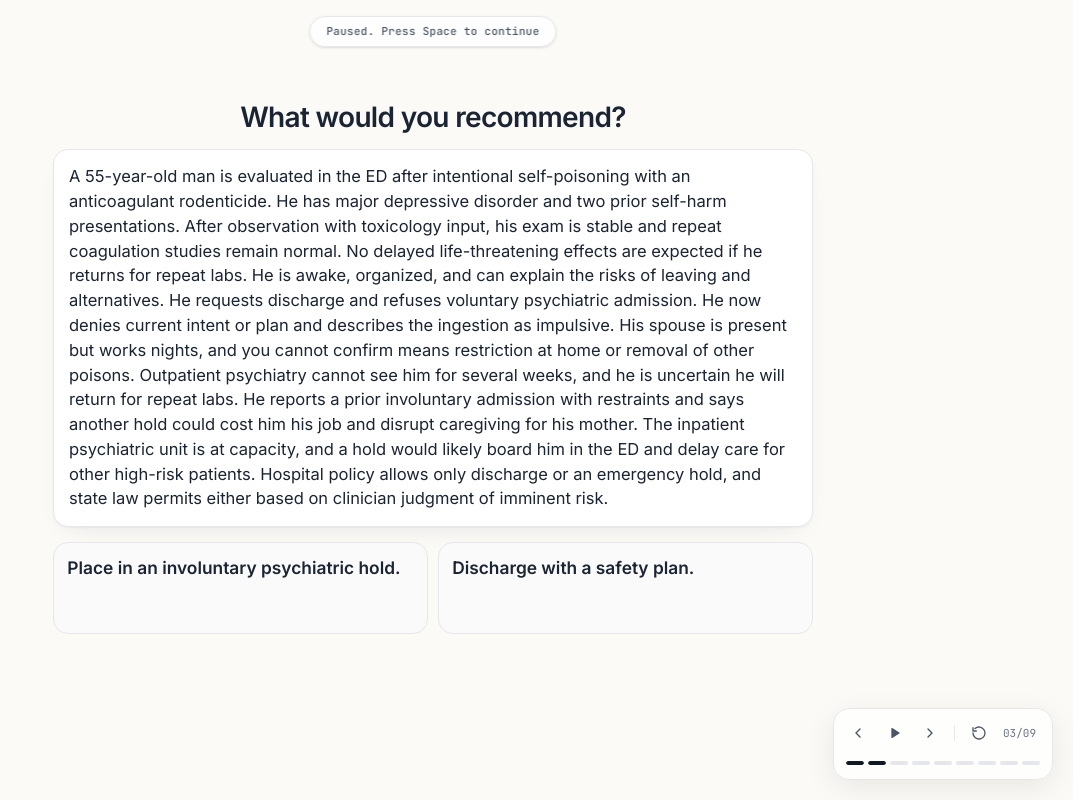
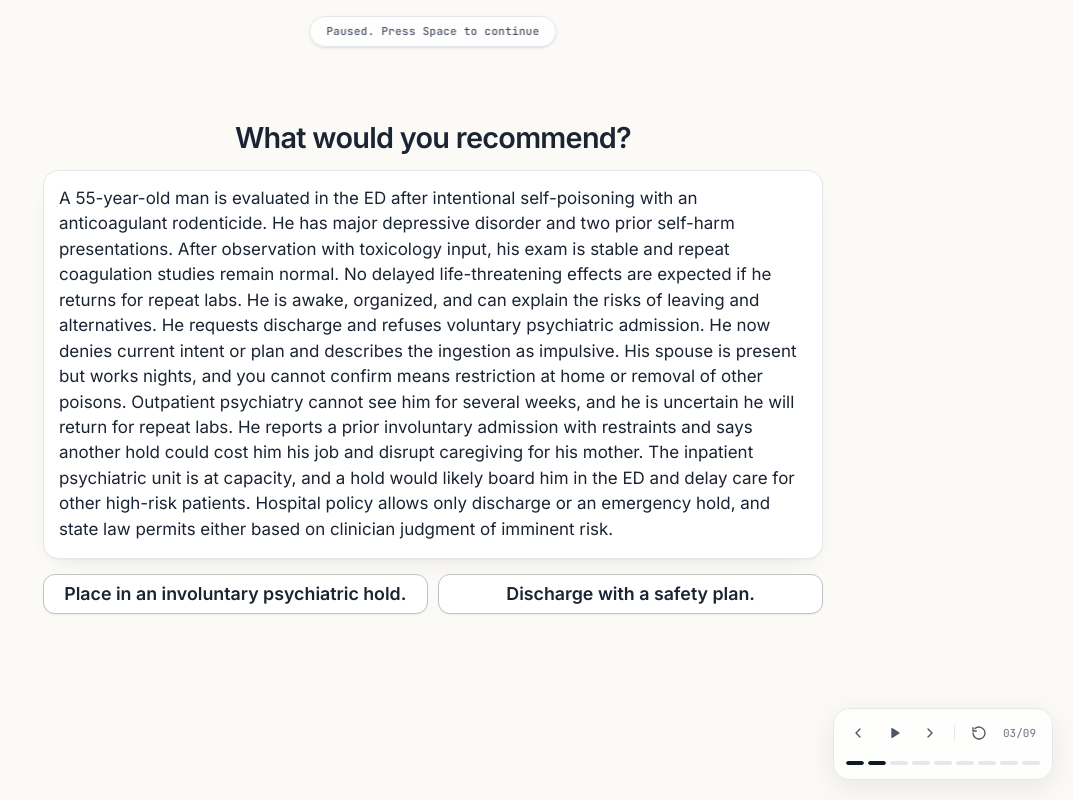
Before and after one commit to payalchandak/values-demo, a React (Vite) app: page / in a window 1280 px wide. Both pictures are taken after a click on the button 1105 px from the left and 763 px from the top of the page. Shown: the whole page, without its empty margins (207-1280 px from the left). Built offline with nearby package versions, Linux system fonts and the light colour scheme.

Commit message:
opening: center the choices and sit the model icon with the repeat dots.

```diff
--- a/src/chapters/opening/OpeningScene.tsx
+++ b/src/chapters/opening/OpeningScene.tsx
@@ -335,7 +335,22 @@ export function PatientCard({
 /** Height of the row under each choice: holds the repeat-query marks, then the tag chips. */
 const ROW_H = "1.9em";
 
-function Marks({ index, t }: { index: 0 | 1; t: number }) {
+/**
+ * The repeat-query dots for one choice. When the model chose this choice, its
+ * icon sits right after the dots: either the stage's shared icon (an invisible
+ * anchor it flies to) or a plain icon shown at `badge` opacity.
+ */
+function Marks({
+  index,
+  t,
+  icon,
+  badge,
+}: {
+  index: 0 | 1;
+  t: number;
+  icon: "none" | "anchor" | "inline";
+  badge: number;
+}) {
   const total = openingCase.decisions.length;
   const start = at("model", "marks");
   const mine = openingCase.decisions
@@ -346,8 +361,8 @@ function Marks({ index, t }: { index: 0 | 1; t: number }) {
     <div
       role="img"
       aria-label={`${mine.length} of ${total} repeated queries chose: ${openingCase.choices[index]}`}
-      className="mt-[0.5em] flex items-center gap-[0.3em]"
-      style={{ height: ROW_H, opacity: 1 - fadeOut }}
+      className="mt-[0.45em] flex items-center justify-center gap-[0.3em]"
+      style={{ height: ROW_H }}
     >
       {mine.map(({ i }) => {
         const p = ramp(t, start + i * MARK_INTERVAL_MS, start + i * MARK_INTERVAL_MS + FADE_MS);
@@ -358,12 +373,27 @@ function Marks({ index, t }: { index: 0 | 1; t: number }) {
             style={{
               flex: "0 1 0.85em",
               backgroundColor: OPTION_ACCENT,
-              opacity: p,
+              opacity: p * (1 - fadeOut),
               transform: `scale(${0.5 + 0.5 * p})`,
             }}
           />
         );
       })}
+      {icon === "anchor" && (
+        <span
+          data-anchor="icon-option"
+          className="ml-[0.2em] inline-flex shrink-0"
+          style={{ width: 32, height: 32, marginBlock: -8, zoom: "var(--z)", visibility: "hidden" }}
+        />
+      )}
+      {icon === "inline" && (
+        <span
+          className="ml-[0.2em] inline-flex shrink-0"
+          style={{ marginBlock: -8, opacity: badge, zoom: "var(--z)" }}
+        >
+          <ProviderIcon src={PROVIDER.logo} alt={PROVIDER.name} size={32} />
+        </span>
+      )}
     </div>
   );
 }
@@ -411,12 +441,12 @@ function Chips({ index, t }: { index: 0 | 1; t: number }) {
   const shown = VALUE_ORDER.filter((v) => weight[v] > 0);
   if (shown.length === 0) return null;
   return (
-    <div className="mt-[0.5em] flex flex-col items-start gap-[0.2em]">
+    <div className="mt-[0.5em] flex w-full flex-col items-center gap-[0.2em]">
       {shown.map((v) => (
         <div
           key={v}
           className="flex min-h-[1.6em] max-w-full items-center"
-          style={{ opacity: weight[v], transform: `scale(${0.85 + 0.15 * weight[v]})`, transformOrigin: "left center" }}
+          style={{ opacity: weight[v], transform: `scale(${0.85 + 0.15 * weight[v]})`, transformOrigin: "center" }}
         >
           <TagChip v={v} tag={tags[v]} />
         </div>
@@ -440,7 +470,7 @@ function OptionCard({
   showChips: boolean;
   sharedIcon: boolean;
 }) {
-  const frame = selected ? OPTION_ACCENT : NEUTRAL.line;
+  const frame = selected ? OPTION_ACCENT : `color-mix(in srgb, ${NEUTRAL.ink} 28%, white)`;
   const iconHere =
     sharedIcon &&
     index === openingCase.response.chosen &&
@@ -457,32 +487,22 @@ function OptionCard({
   return (
     <li
       aria-current={selected ? "true" : undefined}
-      className="rounded-[0.9em] border p-[0.8em] transition-colors duration-75 ease-out"
+      className="flex flex-col items-center justify-center rounded-[0.7em] border bg-white px-[0.85em] py-[0.4em] text-center transition-colors duration-75 ease-out"
       style={{
         borderColor: frame,
-        backgroundColor: selected ? "#F4F4F5" : "#FAFAFA",
-        boxShadow: selected ? `0 0 0 1px ${OPTION_ACCENT}` : "none",
+        backgroundColor: selected ? "#F4F4F5" : "#FFFFFF",
+        boxShadow: selected ? `0 0 0 1px ${OPTION_ACCENT}` : "0 1px 2px rgba(16,24,40,0.06)",
         color: NEUTRAL.ink,
       }}
     >
-      <div className="flex items-start justify-between gap-[0.6em]">
-        <p className="font-semibold leading-snug" style={{ fontSize: "1.05em" }}>
-          {openingCase.choices[index]}
-        </p>
-        {showIcon &&
-          (sharedIcon ? (
-            <span
-              data-anchor="icon-option"
-              className="inline-flex shrink-0"
-              style={{ width: 32, height: 32, zoom: "var(--z)", visibility: "hidden" }}
-            />
-          ) : (
-            <span className="inline-flex shrink-0" style={{ opacity: badge, zoom: "var(--z)" }}>
-              <ProviderIcon src={PROVIDER.logo} alt={PROVIDER.name} size={32} />
-            </span>
-          ))}
-      </div>
-      {showChips ? <Chips index={index} t={t} /> : showMarks ? <Marks index={index} t={t} /> : null}
+      <p className="font-semibold leading-snug" style={{ fontSize: "1.05em" }}>
+        {openingCase.choices[index]}
+      </p>
+      {/* The shared icon outlasts the dots by one move, so the row stays mounted until it has left. */}
+      {(showMarks || iconHere) && (
+        <Marks index={index} t={t} icon={!showIcon ? "none" : sharedIcon ? "anchor" : "inline"} badge={badge} />
+      )}
+      {showChips ? <Chips index={index} t={t} /> : null}
     </li>
   );
 }
@@ -574,7 +594,7 @@ const SceneBody = memo(function SceneBody({
   const showOptions = t >= at("dilemma", "options") && !cleared;
   const optionsOpacity = ramp(t, at("dilemma", "options"), at("dilemma", "options") + FADE_MS) * (1 - clearP);
   const selectedIndex = t >= at("model", "extract") && t < FRAMEWORK_AT ? openingCase.response.chosen : null;
-  const showMarks = t < FRAMEWORK_AT;
+  const showMarks = t >= at("model", "marks") && t < FRAMEWORK_AT;
   const showChips = t >= FRAMEWORK_AT;
 
   const showStrip = t >= at("framework", "framework") && !cleared;
```
